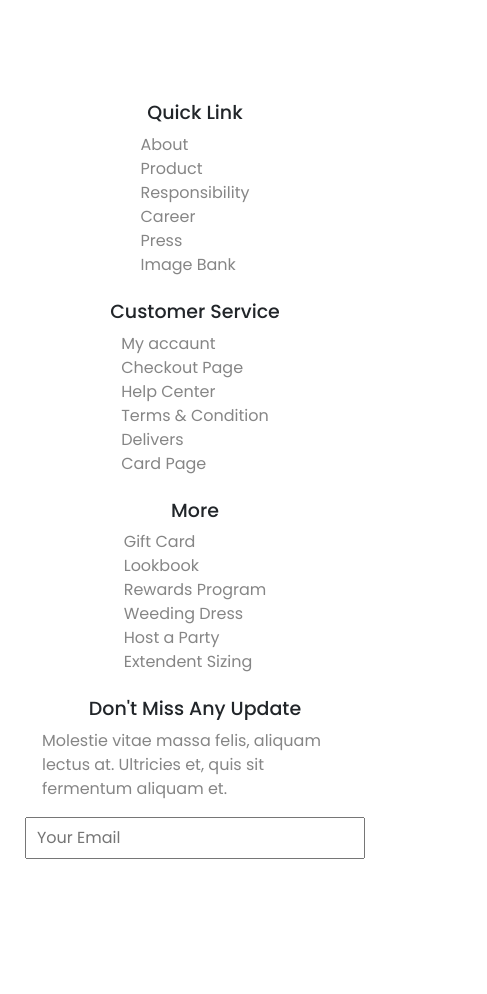
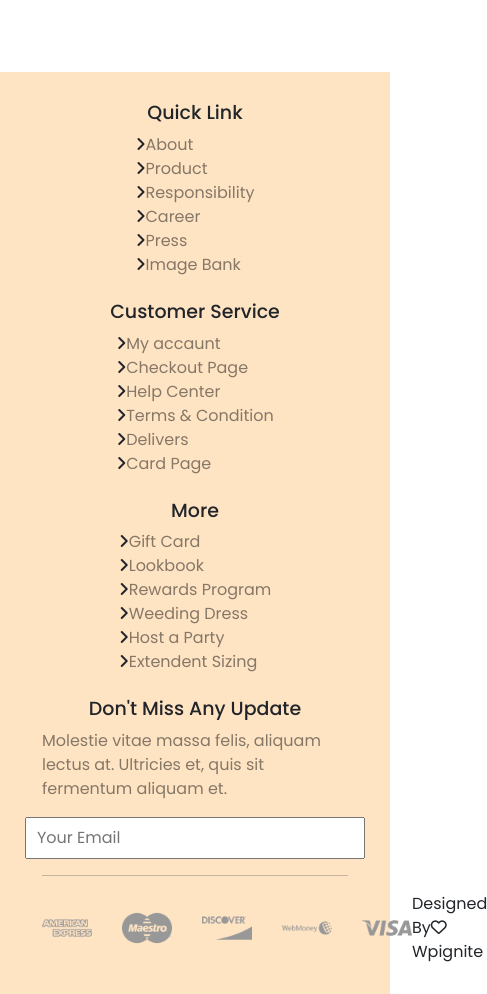
Before and after one commit to MinayeAliyeva/fashion-project, a plain HTML site: page home.html in a window 390 px wide. Shown: the part 4480-5474 px from the top of the page, 487 px wide, since content can reach past the window. Before the commit the page ends 5369 px from the top, so only its background shows below. Drawn offline with nearby package versions, Linux system fonts and the light colour scheme; no server answers.

Commit message:
footer changed

```diff
--- a/assets/scss/layout/_footer.scss
+++ b/assets/scss/layout/_footer.scss
@@ -1,7 +1,21 @@
 footer {
   margin-top: 100px;
+  background-color: bisque;
   .footer {
     padding: 30px;
+    .cards-side{
+      display: flex;
+      align-items: center;
+      justify-content: space-between;
+      .card-right-container{
+        display: flex;
+        align-items: center;
+        column-gap: 30px;
+        img{
+          width: 50px;
+        }
+      }
+    }
     input{
         padding: 7px 10px;
     }
--- a/home.html
+++ b/home.html
@@ -64,12 +64,12 @@
                     Collactions
                   </button>
                   <ul class="dropdown-menu">
-                    <li><a class="dropdown-item" href="#">Action</a></li>
+                    <li><a class="dropdown-item" href="kids.html">Kids Fashion</a></li>
                     <li>
-                      <a class="dropdown-item" href="#">Another action</a>
+                      <a class="dropdown-item" href="">Man's Fashion</a>
                     </li>
                     <li>
-                      <a class="dropdown-item" href="#">Something else here</a>
+                      <a class="dropdown-item" href="#">Make up's </a>
                     </li>
                   </ul>
                 </div>
@@ -83,23 +83,24 @@
                     data-bs-toggle="dropdown"
                     aria-expanded="false"
                   >
-                    New Collactions
+                    Pages
                   </button>
                   <ul class="dropdown-menu">
-                    <li><a class="dropdown-item" href="#">Action</a></li>
+                    <li><a class="dropdown-item" href="aboutus.html">About Us</a></li>
                     <li>
-                      <a class="dropdown-item" href="#">Another action</a>
+                      <a class="dropdown-item" href="#">Departments</a>
                     </li>
                     <li>
-                      <a class="dropdown-item" href="#">Something else here</a>
+                      <a class="dropdown-item" href="#">Contact Us</a>
                     </li>
                   </ul>
                 </div>
               </li>
               <li>
-                <a href="">About</a>
+                <a href="">Wishlist</a>
               </li>
               <input class="input" type="text" placeholder="Search....." />
+              <i class="bi bi-brightness-high-fill"></i>
             </ul>
           </nav>
 
@@ -451,12 +452,12 @@
             >
               <h3>Quick Link</h3>
               <ul>
-                <li><a href="">About</a></li>
-                <li><a href="">Product</a></li>
-                <li><a href="">Responsibility</a></li>
-                <li><a href="">Career</a></li>
-                <li><a href="">Press</a></li>
-                <li><a href="">Image Bank</a></li>
+                <li><i class="fa-solid fa-angle-right"></i><a href="">About</a></li>
+                <li><i class="fa-solid fa-angle-right"></i><a href="">Product</a></li>
+                <li><i class="fa-solid fa-angle-right"></i><a href="">Responsibility</a></li>
+                <li><i class="fa-solid fa-angle-right"></i><a href="">Career</a></li>
+                <li><i class="fa-solid fa-angle-right"></i><a href="">Press</a></li>
+                <li><i class="fa-solid fa-angle-right"></i><a href="">Image Bank</a></li>
               </ul>
             </div>
             <div
@@ -464,12 +465,12 @@
             >
               <h3>Customer Service</h3>
               <ul>
-                <li><a href="">My accaunt</a></li>
-                <li><a href="">Checkout Page</a></li>
-                <li><a href="">Help Center</a></li>
-                <li><a href="">Terms & Condition</a></li>
-                <li><a href="">Delivers</a></li>
-                <li><a href="">Card Page</a></li>
+                <li><i class="fa-solid fa-angle-right"></i><a href="">My accaunt</a></li>
+                <li><i class="fa-solid fa-angle-right"></i><a href="">Checkout Page</a></li>
+                <li><i class="fa-solid fa-angle-right"></i><a href="">Help Center</a></li>
+                <li><i class="fa-solid fa-angle-right"></i><a href="">Terms & Condition</a></li>
+                <li><i class="fa-solid fa-angle-right"></i><a href="">Delivers</a></li>
+                <li><i class="fa-solid fa-angle-right"></i><a href="">Card Page</a></li>
               </ul>
             </div>
             <div
@@ -477,12 +478,12 @@
             >
               <h3>More</h3>
               <ul>
-                <li><a href="">Gift Card</a></li>
-                <li><a href="">Lookbook</a></li>
-                <li><a href="">Rewards Program</a></li>
-                <li><a href="">Weeding Dress</a></li>
-                <li><a href="">Host a Party</a></li>
-                <li><a href="">Extendent Sizing</a></li>
+                <li><i class="fa-solid fa-angle-right"></i><a href="">Gift Card</a></li>
+                <li><i class="fa-solid fa-angle-right"></i><a href="">Lookbook</a></li>
+                <li><i class="fa-solid fa-angle-right"></i><a href="">Rewards Program</a></li>
+                <li><i class="fa-solid fa-angle-right"></i><a href="">Weeding Dress</a></li>
+                <li><i class="fa-solid fa-angle-right"></i><a href="">Host a Party</a></li>
+                <li><i class="fa-solid fa-angle-right"></i><a href="">Extendent Sizing</a></li>
               </ul>
             </div>
             <div
@@ -494,6 +495,21 @@
                 quis sit fermentum aliquam et.
               </p>
               <input type="text" placeholder="Your Email" />
+            </div>
+          </div>
+          <hr>
+          <div class="cards-side">
+            <div class="card-right-container">
+              <img src="./assets/images-for-evry/indir (5).png" alt="" />
+              <img src="./assets/images-for-evry/indir (6).png" alt="" />
+              <img src="./assets/images-for-evry/indir (7).png" alt="" />
+              <img src="./assets/images-for-evry/indir (8).png" alt="" />
+              <img src="./assets/images-for-evry/indir (9).png" alt="" />
+            </div>
+            <div class="card-left-side">
+              <span
+                >Designed By<i class="fa-regular fa-heart"></i> Wpignite
+              </span>
             </div>
           </div>
         </div>
@@ -533,38 +549,23 @@
     </script>
     <!-- scrollreveal -->
 
-    <!-- <script>
-      ScrollReveal({
-        reset: true,
-        distance: "10px",
-        duration: 2500,
-        delay: 500,
-      });
-      ScrollReveal().reveal(
-        ".products-title,.selling-title,.video-title,.big-img",
-        {
-          delay:600,
-          origin: "left",
-        }
-      );
-      ScrollReveal().reveal(
-        "footer .fotter-item,.selling-products,.extra-text",
-        {
-          delay: 800,
-          origin: "left",
-          // interval: 200,
-        }
-      );
-      ScrollReveal().reveal(".extra-img,.trending-title", {
-        delay: 900,
-        origin: "left",
-        // interval: 200,
-      });
-      ScrollReveal().reveal(".fashion-friendly,.small-img-row,.trending-item", {
-        delay: 1000,
-        origin: "left",
-      });
-    </script>  -->
+   <script>
+      // ScrollReveal({
+      //   reset: true,
+      //   distance: "10px",
+      //   duration: 2500,
+      //   delay: 500,
+      // });
+      // ScrollReveal().reveal(
+      //   ".products-title,.selling-title",
+      //   {
+      //     delay:600,
+      //     origin: "left",
+      //   }
+      // );
+
+
+    </script>
     <script src="./assets/js/main.js"></script>
   </body>
 </html>
```
Also changed, not shown: kids.html (+79 -4 lines), aboutus.html (added), assets/images-for-evry/indir (5).png (added), assets/images-for-evry/indir (6).png (added), assets/images-for-evry/indir (7).png (added), assets/images-for-evry/indir (8).png (added), assets/images-for-evry/indir (9).png (added), assets/scss/main.css, 1 other file.
